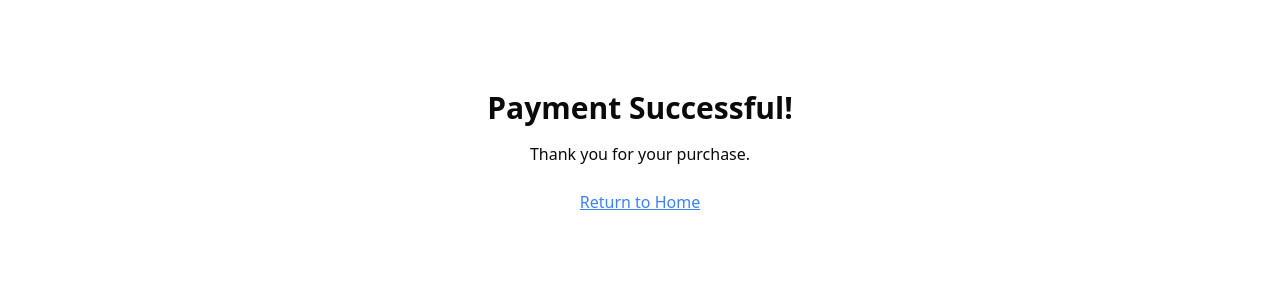
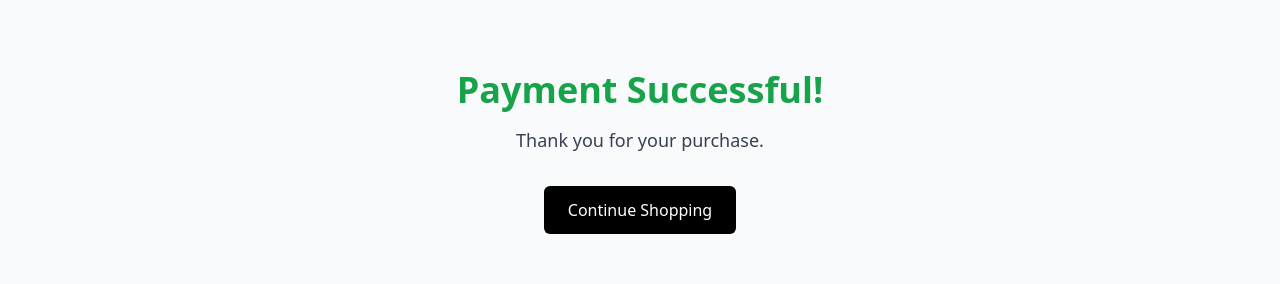
Before and after one commit to MuhammadHamzaSheikh6/E-Commerce-Marketplace-Hackathon, a Next.js app: page /success in a window 1280 px wide. Shown: the part 362-646 px from the top of the page. Built offline with nearby package versions, Linux system fonts and the light colour scheme; no server answers.

Commit message:
update3.2

```diff
--- a/src/app/checkout/page.tsx
+++ b/src/app/checkout/page.tsx
@@ -6,6 +6,7 @@ import Image from 'next/image';
 import Link from 'next/link';
 import React, { useEffect, useState } from 'react';
 import { MdKeyboardArrowRight } from 'react-icons/md';
+import { useLocalStorage } from '../context/CartContext'; // Import the shared context
 
 const stripePromise = loadStripe(process.env.NEXT_PUBLIC_STRIPE_PUBLISHABLE_KEY as string);
 
@@ -30,7 +31,7 @@ interface FormData {
   paymentMethod: string;
 }
 
-const CheckoutForm = () => {
+const CheckoutForm = ({ onSuccess }: { onSuccess: () => void }) => {
   const stripe = useStripe();
   const elements = useElements();
   const [errorMessage, setErrorMessage] = useState<string | null>(null);
@@ -49,12 +50,14 @@ const CheckoutForm = () => {
       const { error } = await stripe.confirmPayment({
         elements,
         confirmParams: {
-          return_url: 'https://hamza-hackathon-plum.vercel.app/success',
+          return_url: 'http://localhost:3000/success',
         },
       });
 
       if (error) {
         setErrorMessage(error.message || 'An error occurred.');
+      } else {
+        onSuccess(); // Call the onSuccess callback to handle post-payment logic
       }
     } catch (error) {
       if (error instanceof Error) {
@@ -83,7 +86,7 @@ const CheckoutForm = () => {
 };
 
 export default function Checkout() {
-  const [cartItems, setCartItems] = useState<CartItem[]>([]);
+  const [cartItems, setCartItems] = useLocalStorage<CartItem[]>("cart", []); // Use shared context
   const [clientSecret, setClientSecret] = useState<string>('');
   const [formData, setFormData] = useState<FormData>({
     firstName: '',
@@ -102,7 +105,7 @@ export default function Checkout() {
 
   // Fetch cart items from localStorage
   useEffect(() => {
-    const storedCart = JSON.parse(localStorage.getItem('cart') || '[]');
+    const storedCart = JSON.parse(localStorage.getItem("cart") || "[]");
     if (Array.isArray(storedCart)) {
       setCartItems(storedCart as CartItem[]);
     }
@@ -139,6 +142,15 @@ export default function Checkout() {
   ) => {
     const { name, value } = e.target;
     setFormData({ ...formData, [name]: value });
+  };
+
+  const handlePaymentSuccess = () => {
+    // Clear the cart from local storage and state
+    localStorage.removeItem("cart");
+    setCartItems([]);
+
+    // Optional: Redirect to a success page
+    window.location.href = "/success"; // Replace with your success page URL
   };
 
   const options = {
@@ -318,7 +330,7 @@ export default function Checkout() {
                   rows={4}
                 />
               </div>
-            </form>
+              </form>
           </div>
 
           {/* Order Summary Section */}
@@ -351,7 +363,7 @@ export default function Checkout() {
             <div className="mt-6">
               {clientSecret && (
                 <Elements stripe={stripePromise} options={options}>
-                  <CheckoutForm />
+                  <CheckoutForm onSuccess={handlePaymentSuccess} />
                 </Elements>
               )}
             </div>
--- a/src/app/success/page.tsx
+++ b/src/app/success/page.tsx
@@ -1,17 +1,25 @@
-// pages/success.tsx
-import React from 'react';
-import Link from 'next/link';
+"use client";
 
-const SuccessPage = () => {
+import { useEffect } from "react";
+import Link from "next/link";
+import { useLocalStorage } from "../context/CartContext";
+
+export default function SuccessPage() {
+  const [, setCartItems] = useLocalStorage("cart", []);
+
+  useEffect(() => {
+    // Clear the cart on success page load
+    localStorage.removeItem("cart");
+    setCartItems([]);
+  }, []);
+
   return (
-    <div className="flex flex-col items-center justify-center h-screen">
-      <h1 className="text-3xl font-bold">Payment Successful!</h1>
-      <p className="mt-4">Thank you for your purchase.</p>
-      <Link href="/" className="mt-6 text-blue-500 underline">
-        Return to Home
+    <div className="min-h-screen flex flex-col items-center justify-center bg-gray-50">
+      <h1 className="text-4xl font-bold text-green-600 mb-4">Payment Successful!</h1>
+      <p className="text-lg text-gray-700 mb-8">Thank you for your purchase.</p>
+      <Link href="/" className="px-6 py-3 bg-black text-white rounded-md hover:bg-gray-800">
+        Continue Shopping
       </Link>
     </div>
   );
-};
-
-export default SuccessPage;
+}
--- a/src/components/header.tsx
+++ b/src/components/header.tsx
@@ -101,7 +101,7 @@ export default function Header() {
           >
             <IoMdSearch size={24} />
           </button>
-          <WishlistIcon/>
+          <WishlistIcon />
           <Cart />
           <SignedOut>
             <SignInButton>
```
